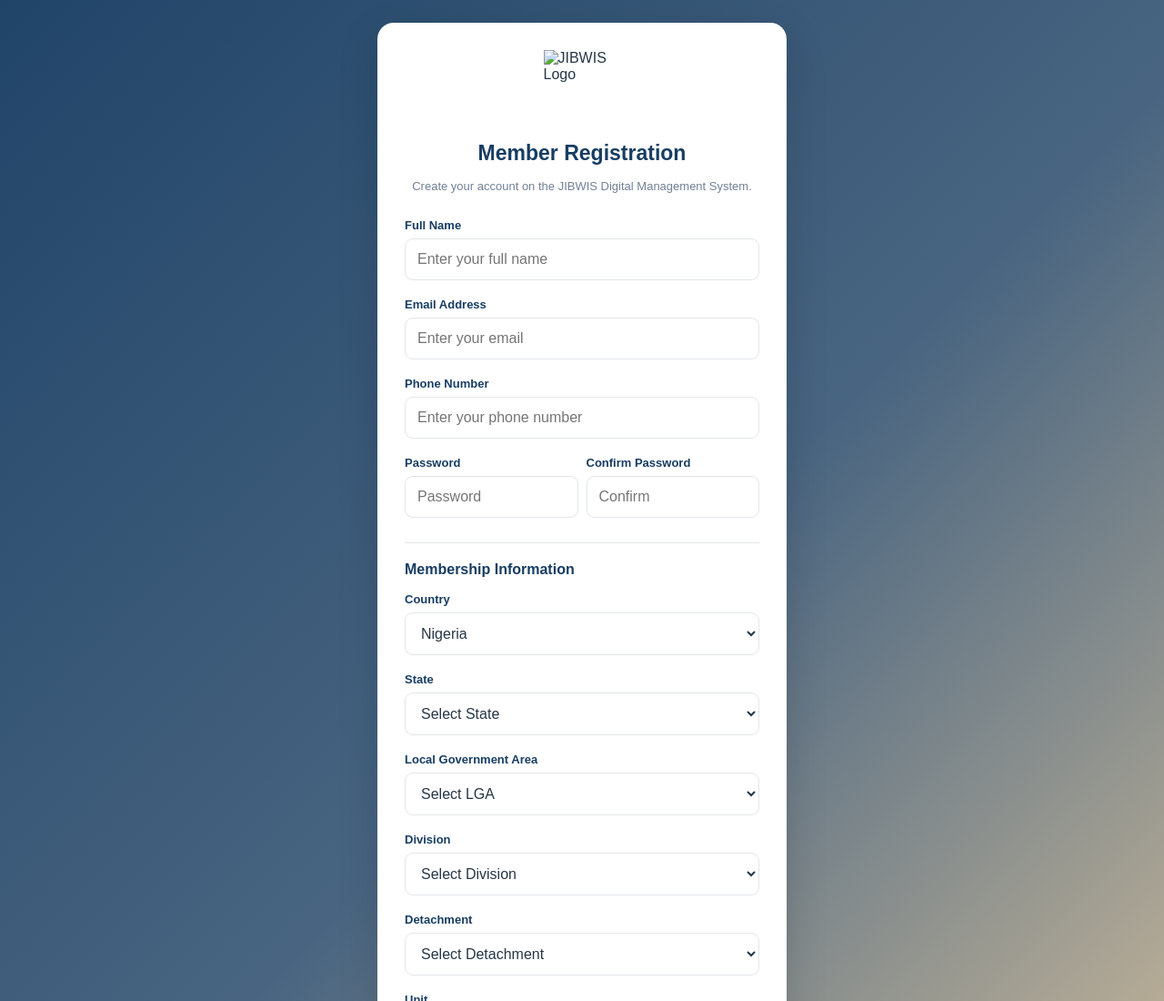
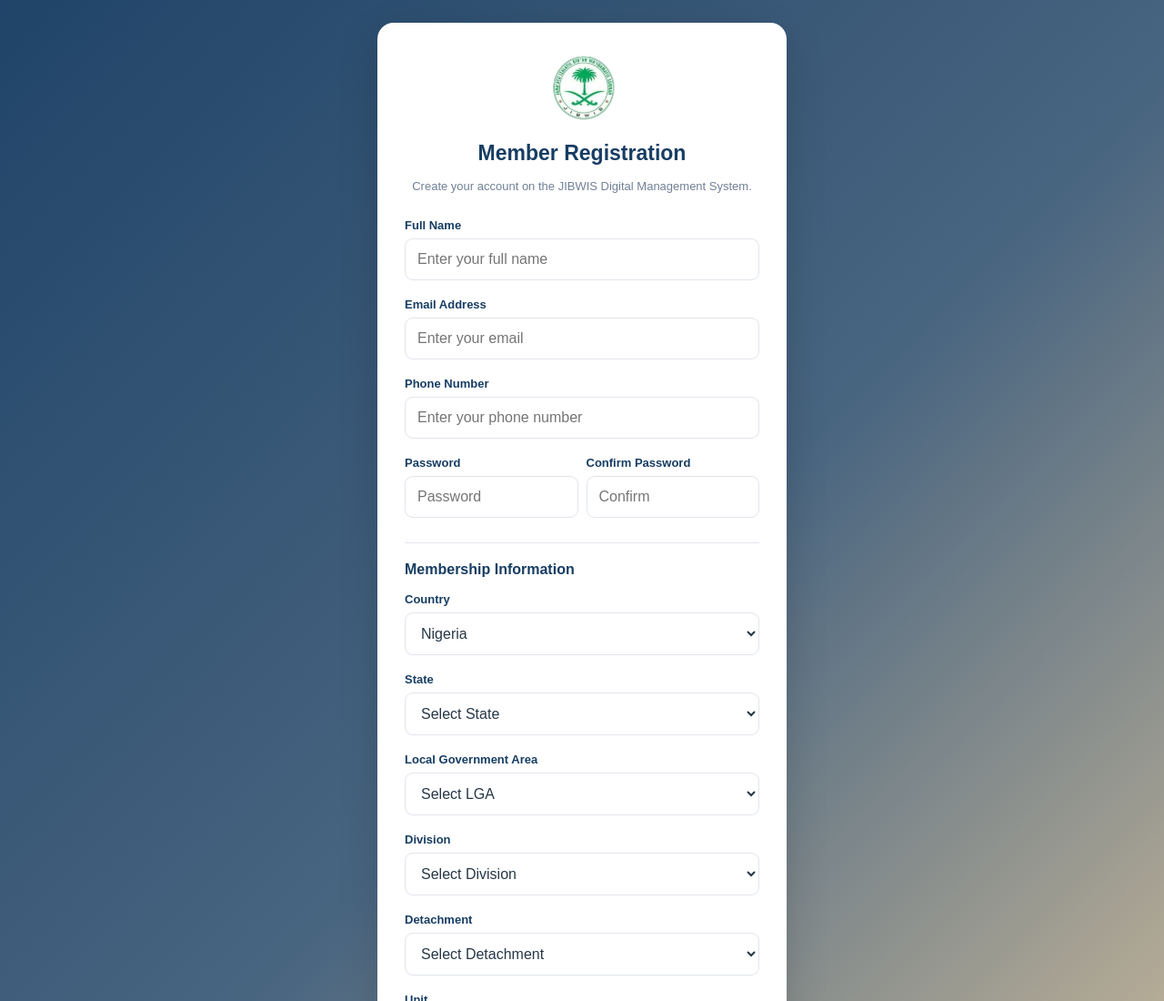
Before and after one commit to abknaayi/JIBWIS-portal, a plain HTML site: page register.html in a window 1280 px wide. Shown: the top 1100 px of the page at 91% size. Drawn offline with Linux system fonts and the light colour scheme; files that its build step writes are made by us from their sources; files whose address does not match are found by name.

Commit message:
register.html

```diff
--- a/register.html
+++ b/register.html
@@ -19,7 +19,7 @@
 
   <div class="auth-box">
 
-    <img src="assets/icon.png" class="logo" alt="JIBWIS Logo">
+    <img src="icon.png" class="logo" alt="JIBWIS Logo">
 
     <div class="auth-heading">
 
```
